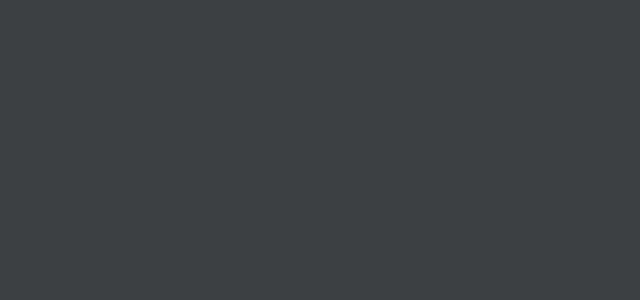
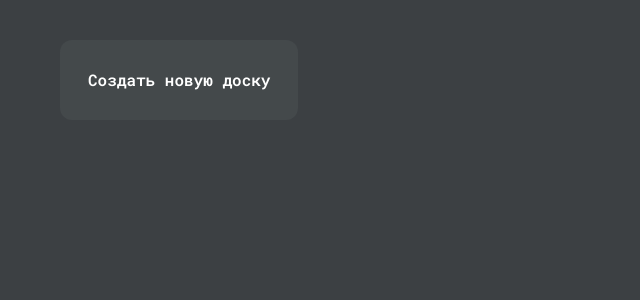
Before and after one commit to Nedofff/trello-clone, a Next.js app: page / in a window 1280 px wide. Shown: the top 300 px of the page, without its empty margins (0-640 px from the left). Built offline with nearby package versions, Linux system fonts and the light colour scheme.

Commit message:
feat: реализовать первую страницу с досками и добавлением их

```diff
--- a/app/page.tsx
+++ b/app/page.tsx
@@ -1,8 +1,19 @@
+'use client'
 
-export default function Home() {
+import Adder from "@/components/Adder/Adder";
+import Board from "@/components/Board/Board";
+import { useBoards } from "@/hooks/useBoards";
+import useBoardsActions from "@/hooks/useBoardsActions";
+
+
+export default function HomePage() {
+  const {createBoard} = useBoardsActions()
+
+  const boards = useBoards()
   return (
-    <main>
-
+    <main className="p-10 flex flex-wrap h-screen content-start">
+      {boards.boards.map(board => <Board title={board.title} id={board.id} key={board.id}/>)}
+      <Adder title='Создать новую доску' create={createBoard}/>
     </main>
   )
 }
```
